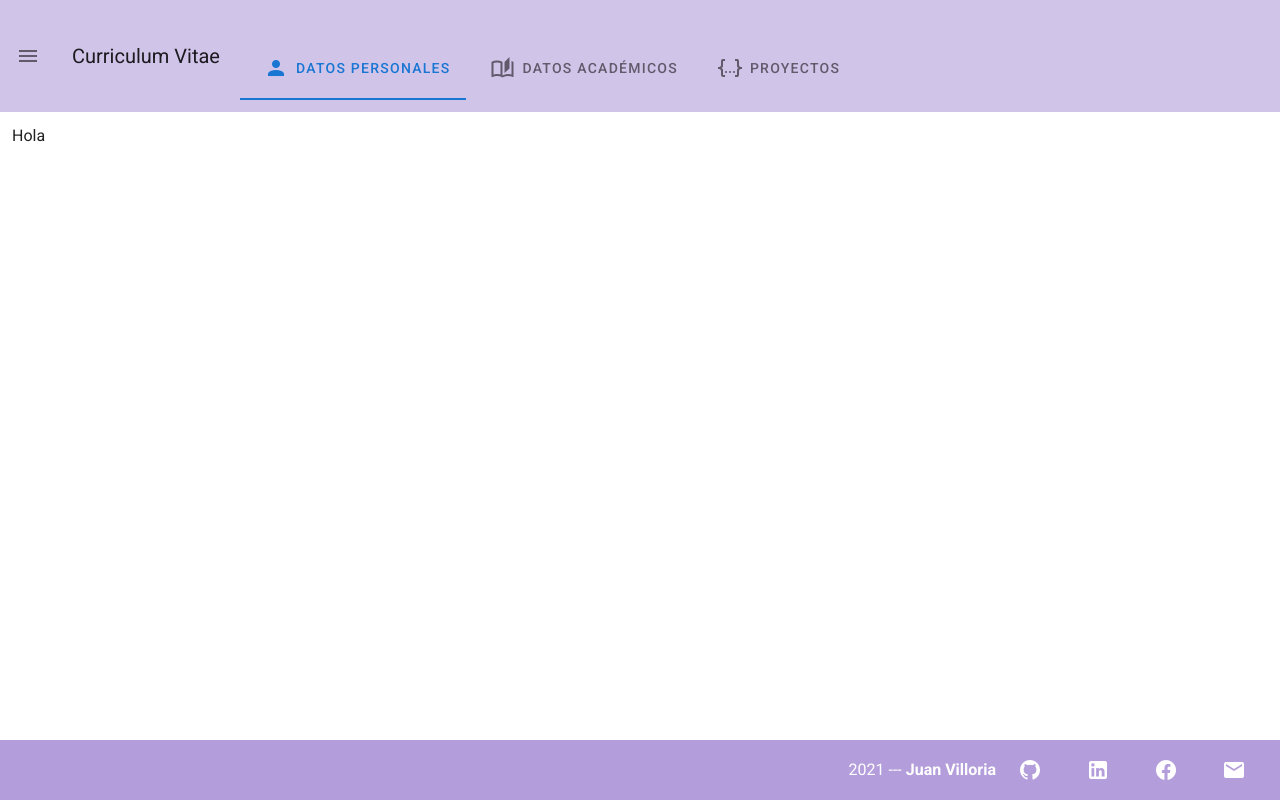
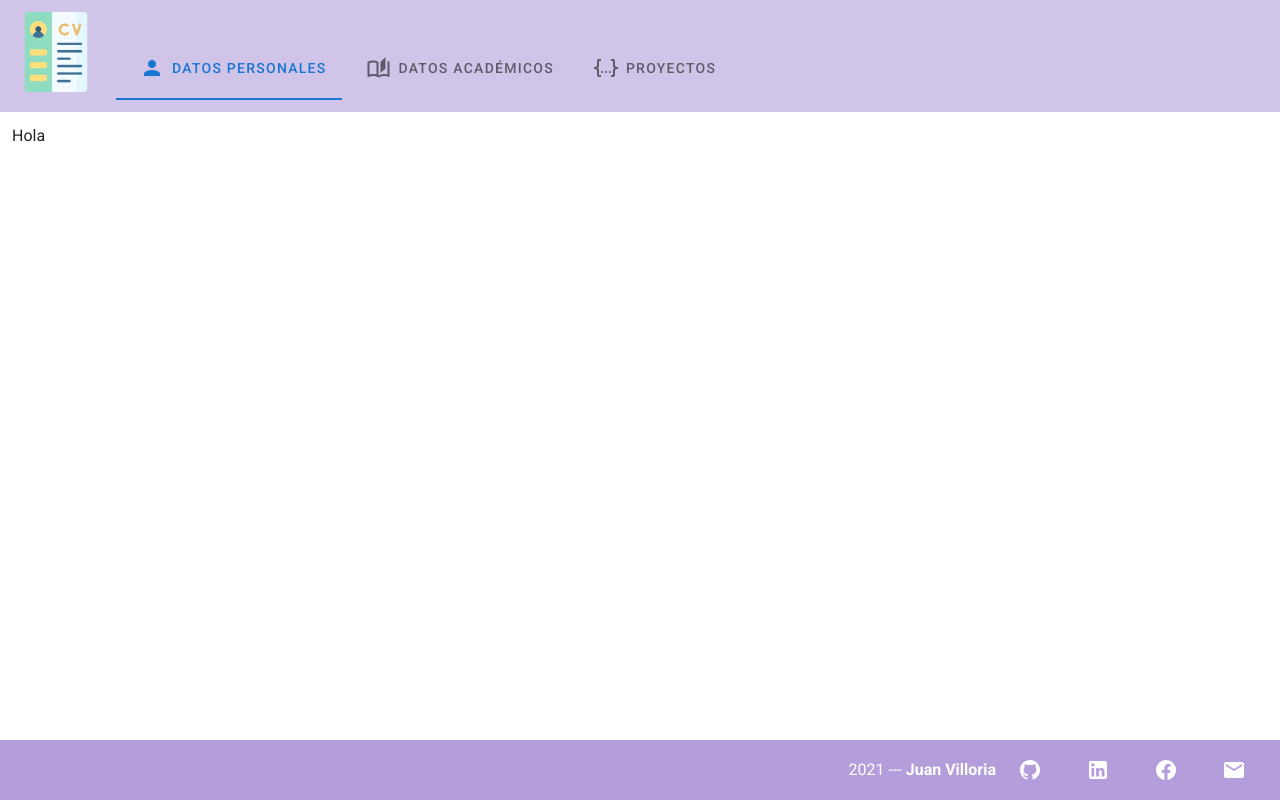
Before and after one commit to JuanDaw/cv_online, a Vue app in the folder interfaz/: page / in a window 1280 px wide. Built offline with nearby package versions, Linux system fonts and the light colour scheme.

Commit message:
retoques footer, icono navbar

```diff
--- a/interfaz/public/index.html
+++ b/interfaz/public/index.html
@@ -5,7 +5,7 @@
     <meta http-equiv="X-UA-Compatible" content="IE=edge">
     <meta name="viewport" content="width=device-width,initial-scale=1.0">
     <link rel="icon" href="<%= BASE_URL %>favicon.ico">
-    <title><%= htmlWebpackPlugin.options.title %></title>
+    <title>Curriculum Vitae</title>
     <link rel="stylesheet" href="https://fonts.googleapis.com/css?family=Roboto:100,300,400,500,700,900">
     <link rel="stylesheet" href="https://cdn.jsdelivr.net/npm/@mdi/font@latest/css/materialdesignicons.min.css">
   </head>
--- a/interfaz/src/App.vue
+++ b/interfaz/src/App.vue
@@ -9,9 +9,14 @@
       color="#D1C4E9"
       class="py-6"
     >
-      <v-app-bar-nav-icon></v-app-bar-nav-icon>
-
-      <v-toolbar-title>Curriculum Vitae</v-toolbar-title>
+      <v-toolbar-title>
+        <img
+          src="./assets/cv.png"
+          alt="CV"
+          width="80"
+          height="80"
+        >
+      </v-toolbar-title>
 
       <Menu />
     </v-app-bar>
--- a/interfaz/src/components/Footer.vue
+++ b/interfaz/src/components/Footer.vue
@@ -11,18 +11,13 @@
                 v-for="(icon, index) in icons"
                 :key="index"
                 class="mx-4"
-                dark
+                flat
                 icon
+                link
+                :href="icon.link"
+                target="blank"
             >
-                <v-btn
-                    flat
-                    icon
-                    link
-                    :href="icon.link"
-                    target="blank"
-                >
-                    <v-icon>{{ icon.icon }}</v-icon>
-                </v-btn>
+                <v-icon>{{ icon.icon }}</v-icon>
             </v-btn>
         </v-footer>
     </v-row>
--- a/interfaz/src/components/Menu.vue
+++ b/interfaz/src/components/Menu.vue
@@ -2,7 +2,7 @@
     <v-toolbar
         flat
         color="#D1C4E9"
-        class="hidden-sm-and-down py-3 px-5"
+        class="py-3 px-5"
       >
         <v-tabs>
           <v-tab
```
Also changed, not shown: interfaz/src/assets/cv.png (added).
